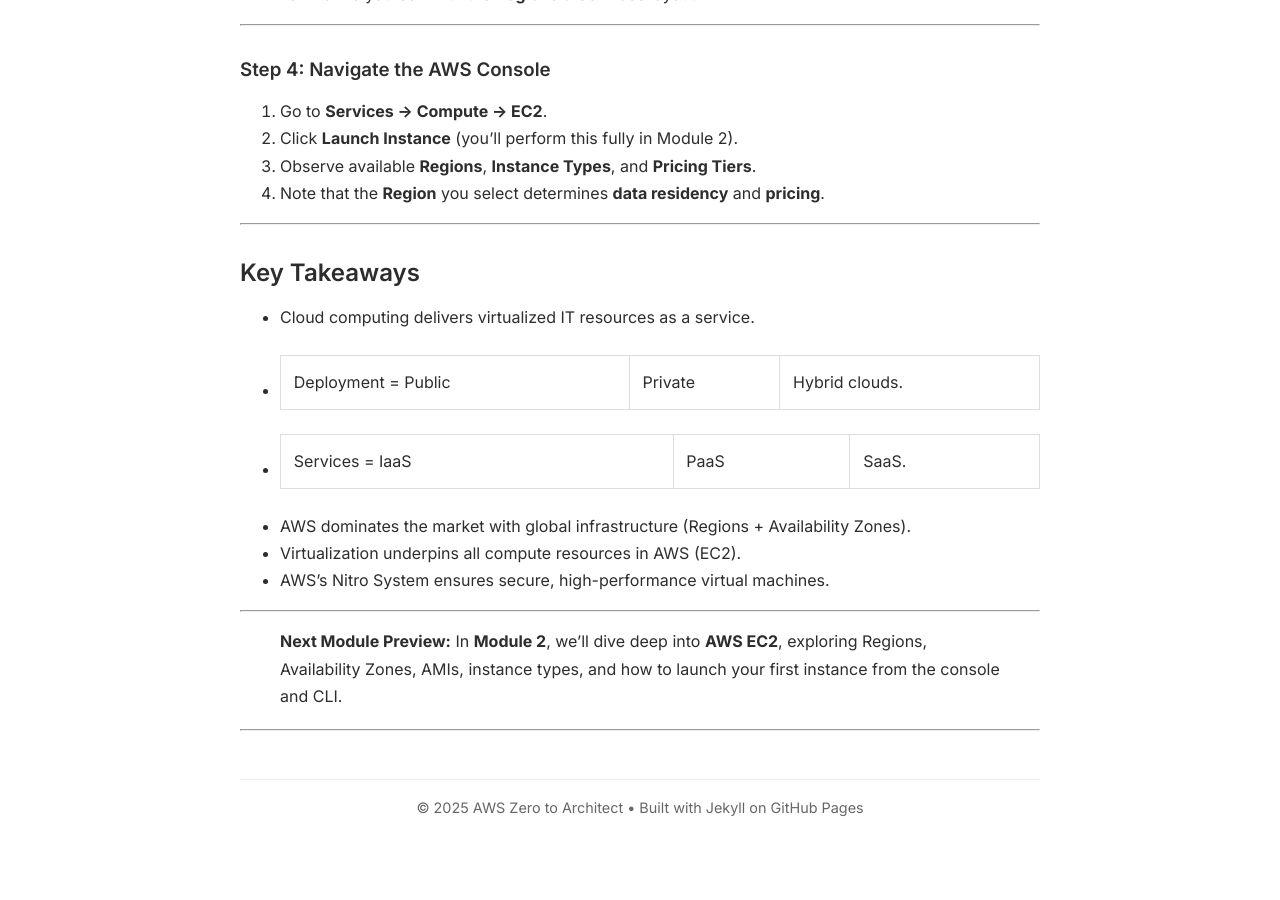
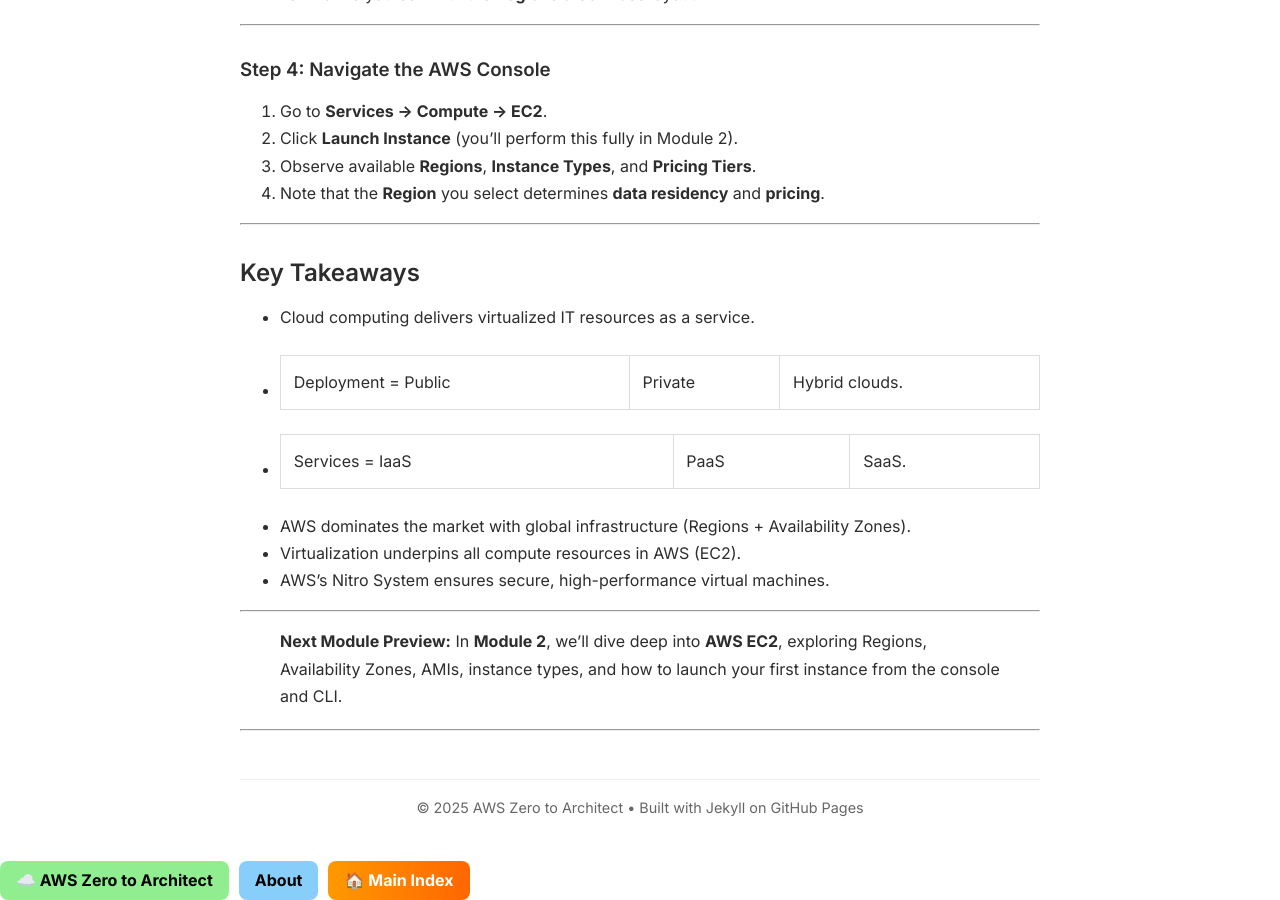
Before and after one commit to asiandevs/aws-zero-to-architect-blog, a Jekyll site: the page built from _posts/2025-10-28-module1-introduction-to-cloud-computing.md, in a window 1280 px wide and 900 px high, scrolled down 4294 px. Built offline with Jekyll 4.4.1, drawn with Linux system fonts in a browser that asks for light colours; before the commit the page ends 5147 px from its top, so only the background shows below that.

Commit message:
Update default.html

```diff
--- a/_layouts/default.html
+++ b/_layouts/default.html
@@ -56,3 +56,50 @@
     </div>
   </body>
 </html>
+
+<!-- Navigation -->
+<nav style="margin-top:0.5rem; display:flex; gap:10px; flex-wrap:wrap;">
+
+  <!-- Site Title Button (Light Green) -->
+  <a href="{{ '/' | relative_url }}" style="
+    display:inline-block;
+    padding:6px 16px;
+    background-color:#90ee90; /* Light Green */
+    color:#000;
+    font-weight:bold;
+    border-radius:8px;
+    text-decoration:none;
+    transition: all 0.3s;
+  " onmouseover="this.style.transform='translateY(-2px)';" onmouseout="this.style.transform='translateY(0)';">
+    ☁️ AWS Zero to Architect
+  </a>
+
+  <!-- About Button (Light Blue) -->
+  <a href="{{ '/about' | relative_url }}" style="
+    display:inline-block;
+    padding:6px 16px;
+    background-color:#87cefa; /* Light Blue */
+    color:#000;
+    font-weight:bold;
+    border-radius:8px;
+    text-decoration:none;
+    transition: all 0.3s;
+  " onmouseover="this.style.transform='translateY(-2px)';" onmouseout="this.style.transform='translateY(0)';">
+    About
+  </a>
+
+  <!-- Main Index Button (Gradient Orange) -->
+  <a href="{{ site.main_index_url }}" style="
+    display:inline-block;
+    padding:6px 16px;
+    background: linear-gradient(90deg, #ff9900, #ff6600);
+    color:#fff;
+    font-weight:bold;
+    border-radius:8px;
+    text-decoration:none;
+    transition: all 0.3s;
+  " onmouseover="this.style.transform='translateY(-2px)';" onmouseout="this.style.transform='translateY(0)';">
+    🏠 Main Index
+  </a>
+
+</nav>
```
